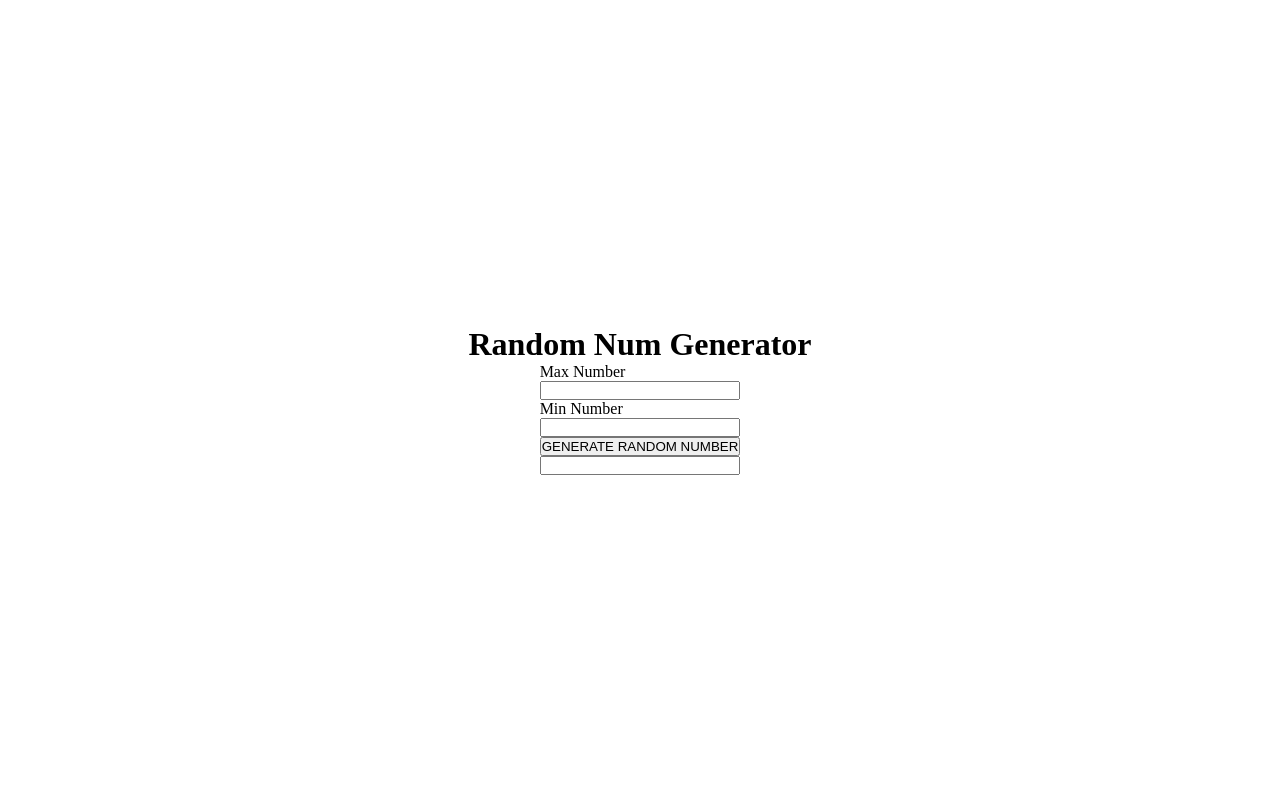
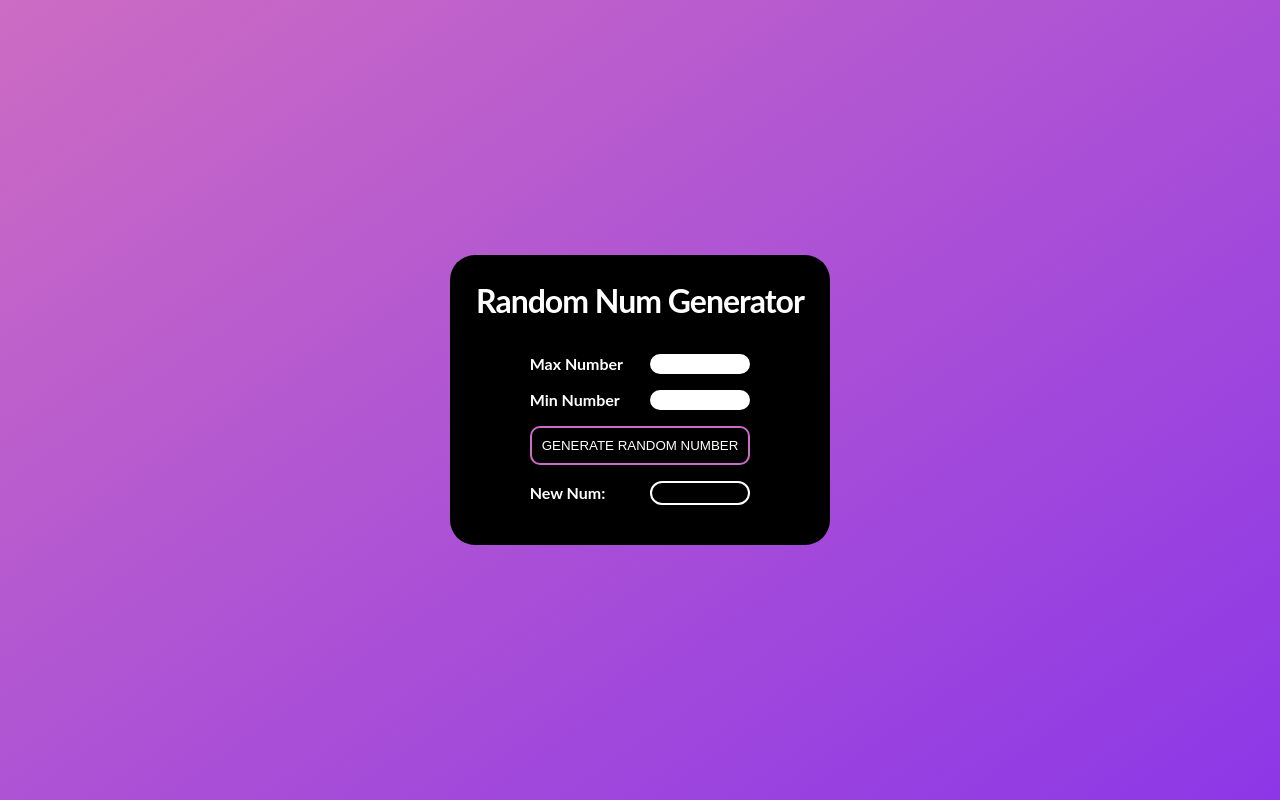
Before and after one commit to IrfanEzani/Random-Num-Generator, a plain HTML site: page index.html in a window 1280 px wide. Drawn offline with Linux system fonts and the light colour scheme.

Commit message:
css design

```diff
--- a/index.html
+++ b/index.html
@@ -11,12 +11,19 @@
   <div class="container">
     <h1>Random Num Generator</h1>
     <form action="">
-      <label for="">Max Number</label>
-      <input type="number" name="" id="max" onchange="generate()">
-      <label for="">Min Number</label>
-      <input type="number" name="" id="min"  onchange="generate()">
+      <div class="labels">
+        <label for="">Max Number</label>
+        <input type="number" value="" id="max" onchange="generate()">
+      </div>
+      <div class="labels">
+        <label for="">Min Number</label>
+        <input type="number" value="" id="min"  onchange="generate()">
+      </div>
       <button type="button" name="button" onclick="generate()">GENERATE RANDOM NUMBER</button>
-      <input type="number" name="" value="" readonly id="answer">
+      <div class="labels">
+        <label for="">New Num:</label>
+        <input type="number" name="" value="" readonly id="answer">
+      </div>
     </form>
   </div>
 
--- a/style.css
+++ b/style.css
@@ -5,6 +5,8 @@
 }
 
 body {
+  background: linear-gradient( 145deg,rgb(204, 108, 195), rgb(140, 55, 231));
+  font-family: 'Lato', sans-serif;
   height: 100vh;
   display: flex;
   flex-direction: column;
@@ -16,9 +18,69 @@ body {
   display: flex;
   flex-direction: column;
   align-items: center;
+  background: black;
+  color : white;
+  padding: 1rem;
+  border-radius: 25px;
+  border
+}
+
+.container h1 {
+margin: 10px;
+letter-spacing: -1px;
 }
 
 .container form {
   display: flex;
   flex-direction: column;
+  margin: 1rem;
 }
+
+.labels {
+display: flex;
+align-items: center;
+justify-content: space-between;
+}
+
+label {
+font-weight: bold;
+line-height: 20px;
+}
+
+input {
+  border-radius: 25px;
+  border: none;
+  outline: none;
+  height: 20px;
+  margin: 0.5rem 0;
+  padding: 10px;
+  text-align: center;
+  width: 100px;
+}
+
+input:active, input:focus {
+  border : 2px solid rgb(140, 55, 231);
+}
+
+button {
+  margin: 0.5rem 0;
+  padding: 10px;
+  background: none;
+  color : white;
+  border-radius: 10px;
+  outline: none;
+  border: 2px solid rgb(204, 108, 195);
+}
+
+button:active, button:hover {
+  background: rgb(204, 108, 195);
+  cursor: pointer;
+  transition: 0.5s ease;
+}
+
+#answer {
+  background: none;
+  border : 2px solid white;
+  color : white;
+  font-weight: bold;
+}
```
Also changed, not shown: app.js (line endings or trailing spaces).
